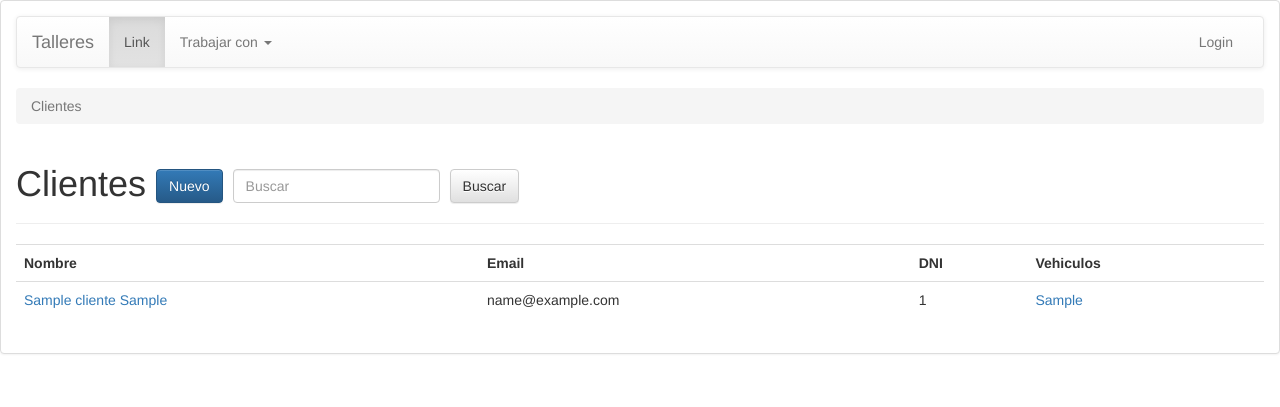
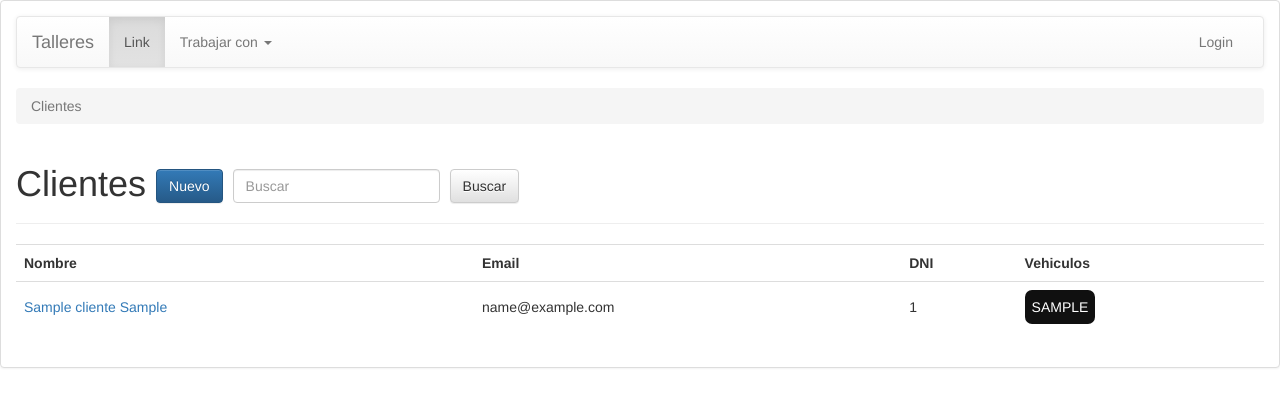
Before and after one commit to jpurplefox/GestionDePagos, a Django app: page /clientes/clientes/ in a window 1280 px wide. Shown: the top 407 px of the page. Run offline with Django 3.2, Linux system fonts and the light colour scheme; tables that the repository leaves empty hold one stand-in row (values such as "Sample post"); some libraries are stand-ins or nearby versions.

Commit message:
Se agrega validación para las patentes. Se cambia el formato de las patentes en la lista de clientes. Se hace un breadcrumb para la pantalla de vehiculos.

```diff
--- a/Talleres/templates/base.html
+++ b/Talleres/templates/base.html
@@ -8,6 +8,7 @@
 
 	<link rel="stylesheet" href="{% static 'bootstrap/css/bootstrap.min.css' %}">
 	<link rel="stylesheet" href="{% static 'bootstrap/css/bootstrap-theme.min.css' %}">
+	<link rel="stylesheet" href="{% static 'mystiles.css' %}">
 </head>
 <body>
 	<div class="panel panel-default">
--- /dev/null
+++ b/bootstrap/static/mystiles.css
@@ -0,0 +1,16 @@
+.patente {
+	background-color: #101010;
+	border-radius: 7px;
+	padding: 7px;
+	width: 5em;
+	display: inline-block;
+	text-align: center;
+}
+
+.patente a {
+	color: #FFFFFF;
+}
+
+.table>tbody>tr>td, .table>tbody>tr>th, .table>tfoot>tr>td, .table>tfoot>tr>th, .table>thead>tr>td, .table>thead>tr>th {
+	vertical-align: middle;
+}
--- a/clientes/models.py
+++ b/clientes/models.py
@@ -1,6 +1,7 @@
 from django.db import models
 from django.core.urlresolvers import reverse
 from vehiculos.models import Modelo
+from django.core.validators import RegexValidator
 
 # Create your models here.
 class Cliente(models.Model):
@@ -24,7 +25,14 @@ class Vehiculo(models.Model):
     modelo = models.ForeignKey(Modelo, related_name='vehiculos')
     year = models.DecimalField(max_digits=4, decimal_places=0, verbose_name='Año')
     patente = models.CharField(
-        max_length=6
+        max_length=6,
+        validators=[
+            RegexValidator(
+                regex='^[a-zA-Z]{3}[0-9]{3}$',
+                message='La patente debe tener tres letras seguidas de tres numeros. Ejemplo "ABC123"',
+                code='invalid_patente'
+            ),
+        ]
     )
     foto = models.ImageField(upload_to="vehiculos/fotos", null=True, blank=True)
 
--- a/clientes/templates/clientes/cliente_list.html
+++ b/clientes/templates/clientes/cliente_list.html
@@ -27,7 +27,7 @@ Clientes <a href="{% url 'clientes:cliente_create' %}" class="btn btn-primary">N
 			<td>{{cliente.dni}}</td>
 			<td>
 				{% for vehiculo in cliente.vehiculos.all %}
-					<span><a href="{{vehiculo.get_absolute_url}}">{{vehiculo.patente}}</a></span>
+					<span class="patente"><a href="{{vehiculo.get_absolute_url}}">{{vehiculo.patente|upper}}</a></span>
 				{% endfor %}
 			</td>
 		</tr>
--- a/clientes/templates/clientes/vehiculo_detail.html
+++ b/clientes/templates/clientes/vehiculo_detail.html
@@ -5,6 +5,8 @@
 
 {% block breadcrumb %}
 <ol class="breadcrumb">
+	<li><a href="{% url 'clientes:cliente_list' %}">Clientes</a></li>
+	<li><a href="{{vehiculo.cliente.get_absolute_url}}">{{vehiculo.cliente}}</a></li>
 	<li class="active">{{vehiculo}}</li>
 </ol>
 {% endblock %}
--- a/clientes/views.py
+++ b/clientes/views.py
@@ -66,7 +66,7 @@ class VehiculoUpdateView(UpdateView):
 
     def form_valid(self, form):
         result = super(VehiculoUpdateView, self).form_valid(form)
-        messages.success(self.request, "El vehiculo {vehiculo} fue actualizado con éxito".format(nombre=self.object))
+        messages.success(self.request, "El vehiculo {vehiculo} fue actualizado con éxito".format(vehiculo=self.object))
         return result
 
 class VehiculoCreateView(CreateView):
```
